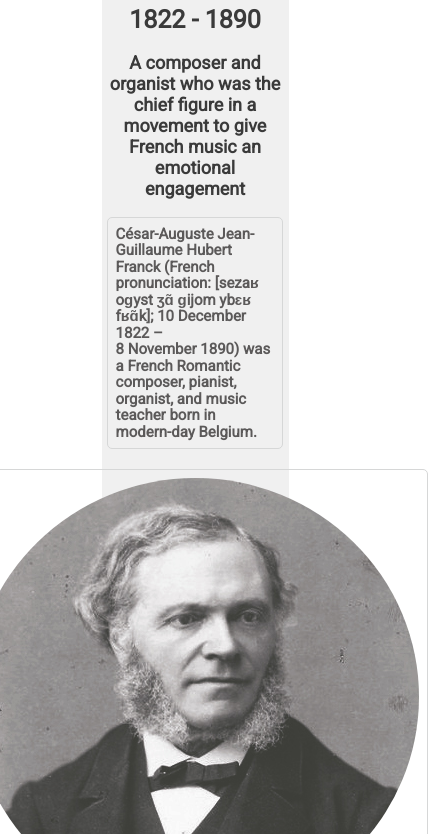
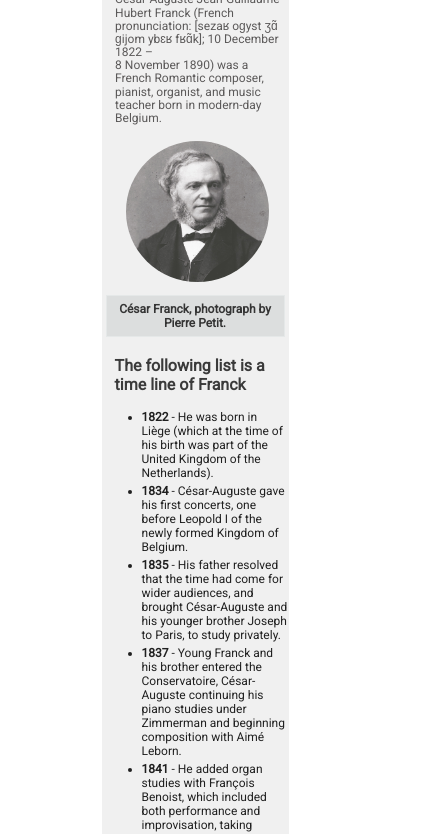
Before and after one commit to ssshnabel/Learning-tasks, a plain HTML site: page Task1/index.html in a window 390 px wide. Shown: the part 206-1040 px from the top of the page, 428 px wide, since content can reach past the window. Drawn offline with Linux system fonts and the light colour scheme.

Commit message:
Breakpoints has done

```diff
--- a/Task1/css/style.css
+++ b/Task1/css/style.css
@@ -39,7 +39,7 @@ h3{
 }
 
 ul{
-  margin-bottom: 0px;
+  margin-bottom: 5px;
   max-width: 80%;
 }
 
@@ -87,6 +87,51 @@ li{
   font-weight: 600;
 }
 
+@media (max-width: 1200px) {
+  h3{
+    font-size: 16px;
+  }
+
+  .description{
+    font-size: 14px;
+  }
+
+  .picture__photo>img {
+    width: 80%;
+    height: 80%;
+    margin-left: 8%;
+  }
+
+  .picture__caption {
+    font-size: 14px;
+    min-width: 85%;
+  }
+}
+
+@media (max-width: 1069px) {
+  .description{
+    font-size: 14px;
+    max-width: 95%;
+    margin-left: 3%;
+    margin-bottom: 5px;
+    border: none;
+  }
+
+  .picture{
+    border: none;
+  }
+
+  .picture__photo>img {
+    margin-left: 9%;
+    margin-bottom: 5px;
+  }
+
+  .picture__caption {
+    font-size: 13px;
+    min-width: 85%;
+  }
+}
+
 .list-name{
   align-self: flex-start;
   margin-left: 7%;
@@ -102,6 +147,99 @@ li{
 
 .final-description {
   font-style: italic;
+}
+
+@media (max-width: 900px) {
+  h1{
+    font-size: 40px;
+  }
+
+  h2{
+    font-size: 20px;
+  }
+
+  h3{
+    font-size: 16px;
+    margin-bottom: 5px;
+  }
+
+  .description{
+    font-size: 15px;
+    font-weight: 400;
+  }
+
+  .list-name{
+    font-size: 18px;
+  }
+
+  li{
+    font-size: 16px;
+  }
+
+  .final-description{
+    font-size: 14px;
+  }
+}
+
+@media (max-width: 700px) {
+  h1{
+    font-size: 30px;
+  }
+
+  h2{
+    font-size: 20px;
+  }
+
+  h3{
+    font-size: 14px;
+    margin-bottom: 3px;
+  }
+
+  .description{
+    font-size: 13px;
+    font-weight: 400;
+    margin-bottom: 0;
+  }
+
+  .picture{
+    margin-bottom: 15px;
+  }
+
+  .list-name{
+    font-size: 16px;
+  }
+
+  li{
+    font-size: 14px;
+  }
+
+  .final-description{
+    font-size: 12px;
+    text-align: center;
+  }
+}
+
+@media (max-width: 400px) {
+  h1{
+    font-size: 25px;
+    text-align: center;
+  }
+  .description{
+    font-size: 12px;
+  }
+
+  .picture__caption{
+    font-size: 12px;
+  }
+
+  li{
+    font-size: 12px;
+  }
+
+  .final-description{
+    font-size: 11px;
+    text-align: center;
+  }
 }
 
 .final-description__link {
```
